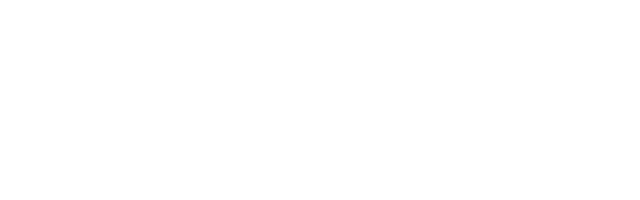
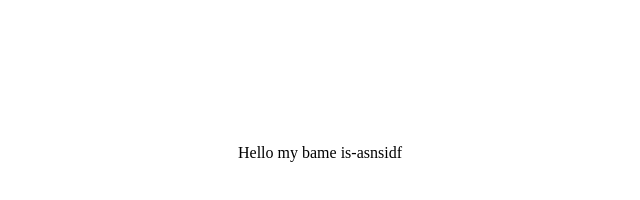
Before and after one commit to aurnabdas/WhiteBread, a plain HTML site: page index.html in a window 1280 px wide. Shown: the whole page, without its empty margins (74-714 px from the left). Drawn offline with Linux system fonts and the light colour scheme.

Commit message:
second commit

```diff
--- a/index.html
+++ b/index.html
@@ -1 +1,3 @@
 <canvas></canvas>
+
+<db>Hello my bame is-asnsidf</db>
```
